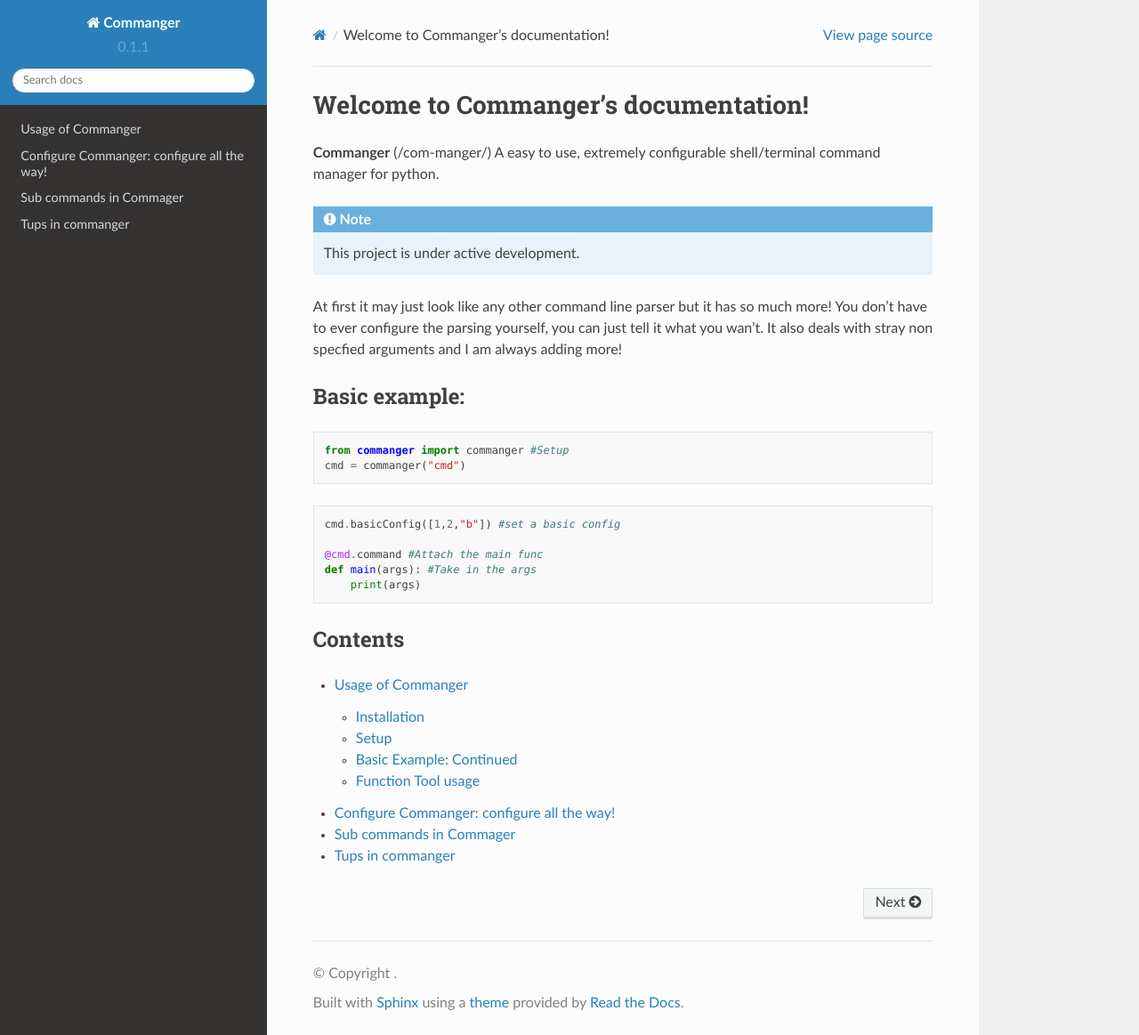
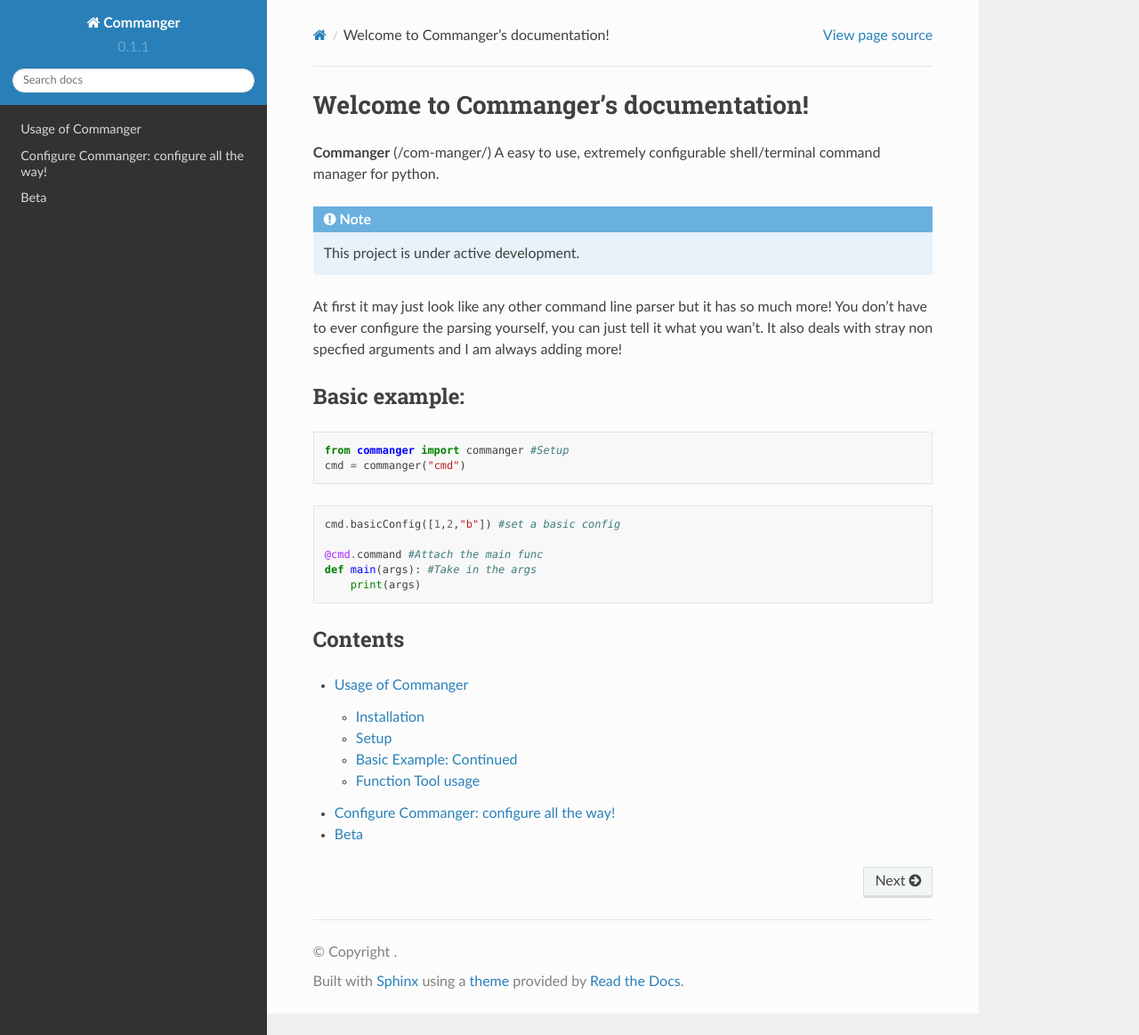
Before and after one commit to thatrandomperson5/commanger-docs, a Sphinx documentation site: the page built from docs/source/index.rst, in a window 1280 px wide and 1163 px high. Shown: the whole window at 89% size. Built offline with Sphinx 7.4.7 and the Read the Docs theme 2.0.0, drawn with Linux system fonts in a browser that asks for light colours.

Commit message:
Update index.rst

```diff
--- a/docs/source/index.rst
+++ b/docs/source/index.rst
@@ -43,5 +43,4 @@
 
    usage
    configure
-   Beta/sub
-   Beta/tups
+   beta
```
